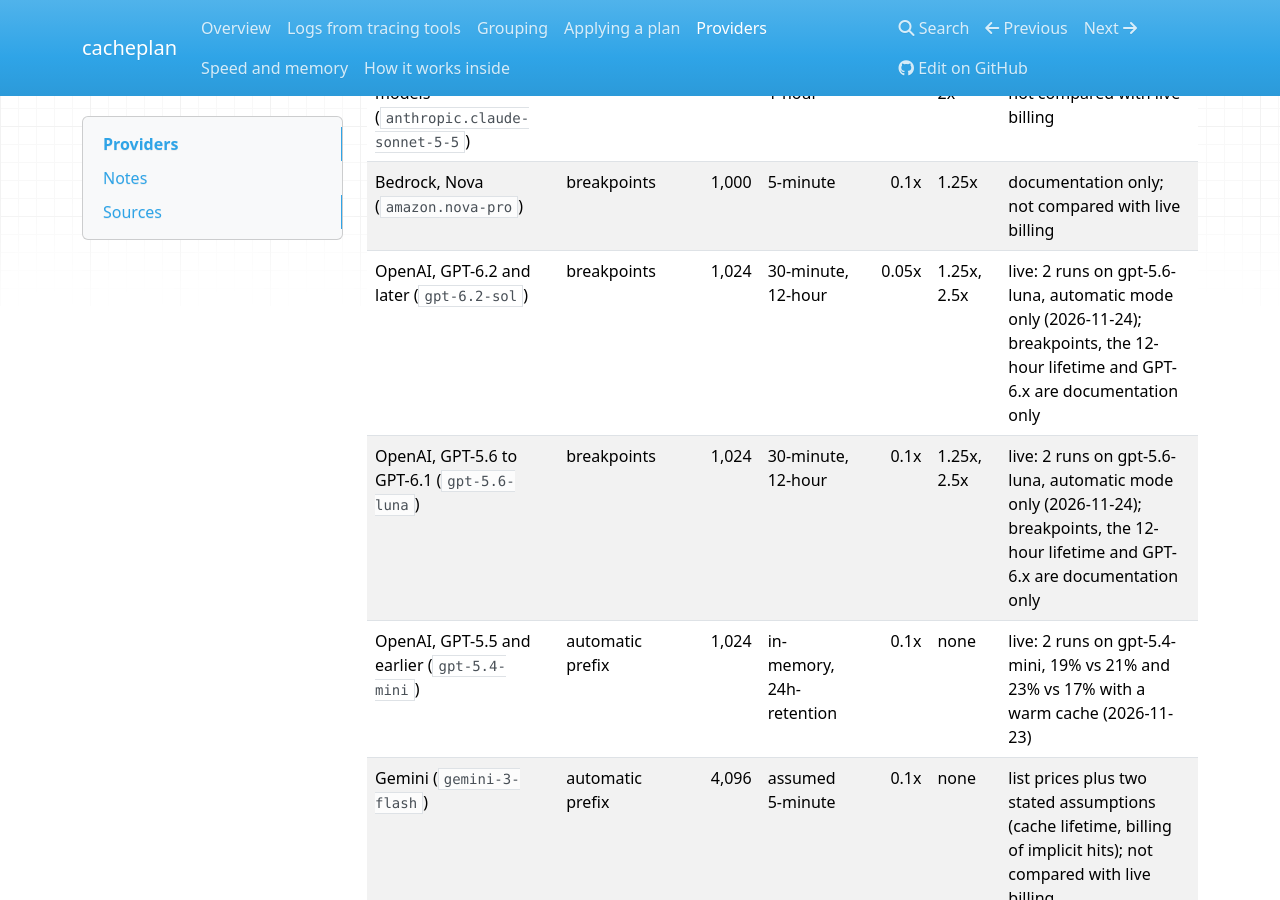
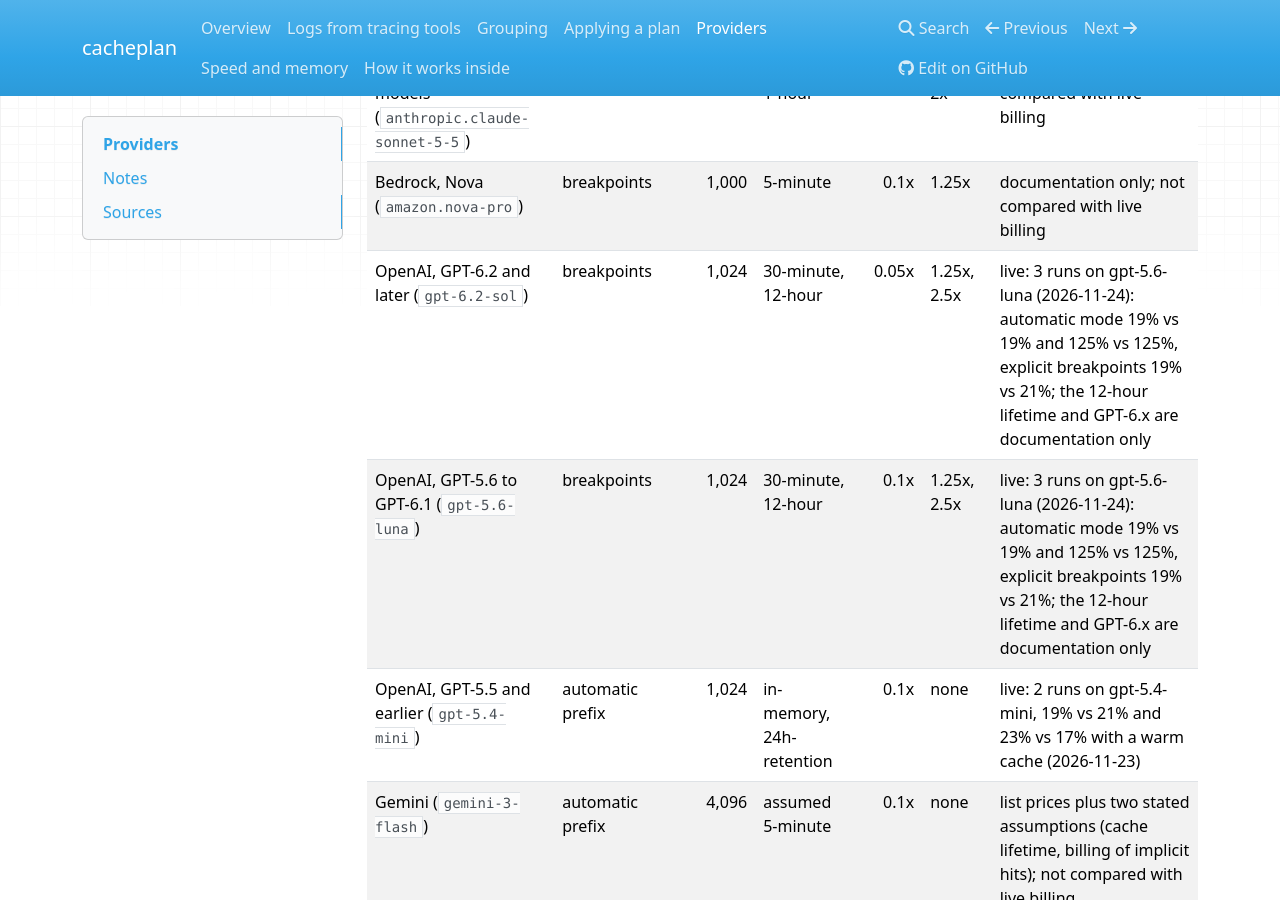
Before and after one commit to shamiksaharcciit-oss/cacheplan, an MkDocs documentation site: the page built from docs/providers.md, in a window 1280 px wide and 900 px high, scrolled down 367 px. Built offline with MkDocs 1.6.1, drawn with Linux system fonts in a browser that asks for light colours; nearby versions of some CDN libraries.

Commit message:
Record the first live run of OpenAI explicit breakpoints (forecast 19%, billed 21%)
Co-Authored-By: Claude Fable 5.2 <noreply@anthropic.com>
Claude-Session: https://claude.ai/code/session_012WgNAVqpL3fWivszfYDhuu

```diff
--- a/docs/providers.md
+++ b/docs/providers.md
@@ -7,8 +7,8 @@ Generated by `cacheplan providers --markdown` from the table the forecast uses.
 | Anthropic API (`claude-sonnet-5-5`) | breakpoints | 512 | 5-minute, 1-hour | 0.05x | 1.25x, 2x | live: 14 forecast-vs-billed rows on claude-sonnet-5-5, all within 2 points (2026-11-24) |
 | Bedrock, Claude models (`anthropic.claude-sonnet-5-5`) | breakpoints | 512 | 5-minute, 1-hour | 0.05x | 1.25x, 2x | documentation only; not compared with live billing |
 | Bedrock, Nova (`amazon.nova-pro`) | breakpoints | 1,000 | 5-minute | 0.1x | 1.25x | documentation only; not compared with live billing |
-| OpenAI, GPT-6.2 and later (`gpt-6.2-sol`) | breakpoints | 1,024 | 30-minute, 12-hour | 0.05x | 1.25x, 2.5x | live: 2 runs on gpt-5.6-luna, automatic mode only (2026-11-24); breakpoints, the 12-hour lifetime and GPT-6.x are documentation only |
-| OpenAI, GPT-5.6 to GPT-6.1 (`gpt-5.6-luna`) | breakpoints | 1,024 | 30-minute, 12-hour | 0.1x | 1.25x, 2.5x | live: 2 runs on gpt-5.6-luna, automatic mode only (2026-11-24); breakpoints, the 12-hour lifetime and GPT-6.x are documentation only |
+| OpenAI, GPT-6.2 and later (`gpt-6.2-sol`) | breakpoints | 1,024 | 30-minute, 12-hour | 0.05x | 1.25x, 2.5x | live: 3 runs on gpt-5.6-luna (2026-11-24): automatic mode 19% vs 19% and 125% vs 125%, explicit breakpoints 19% vs 21%; the 12-hour lifetime and GPT-6.x are documentation only |
+| OpenAI, GPT-5.6 to GPT-6.1 (`gpt-5.6-luna`) | breakpoints | 1,024 | 30-minute, 12-hour | 0.1x | 1.25x, 2.5x | live: 3 runs on gpt-5.6-luna (2026-11-24): automatic mode 19% vs 19% and 125% vs 125%, explicit breakpoints 19% vs 21%; the 12-hour lifetime and GPT-6.x are documentation only |
 | OpenAI, GPT-5.5 and earlier (`gpt-5.4-mini`) | automatic prefix | 1,024 | in-memory, 24h-retention | 0.1x | none | live: 2 runs on gpt-5.4-mini, 19% vs 21% and 23% vs 17% with a warm cache (2026-11-23) |
 | Gemini (`gemini-3-flash`) | automatic prefix | 4,096 | assumed 5-minute | 0.1x | none | list prices plus two stated assumptions (cache lifetime, billing of implicit hits); not compared with live billing |
 
```
Also changed, not shown: CHANGELOG.md (+2 -0 lines), README.md (+6 -5 lines), 2 other files.
